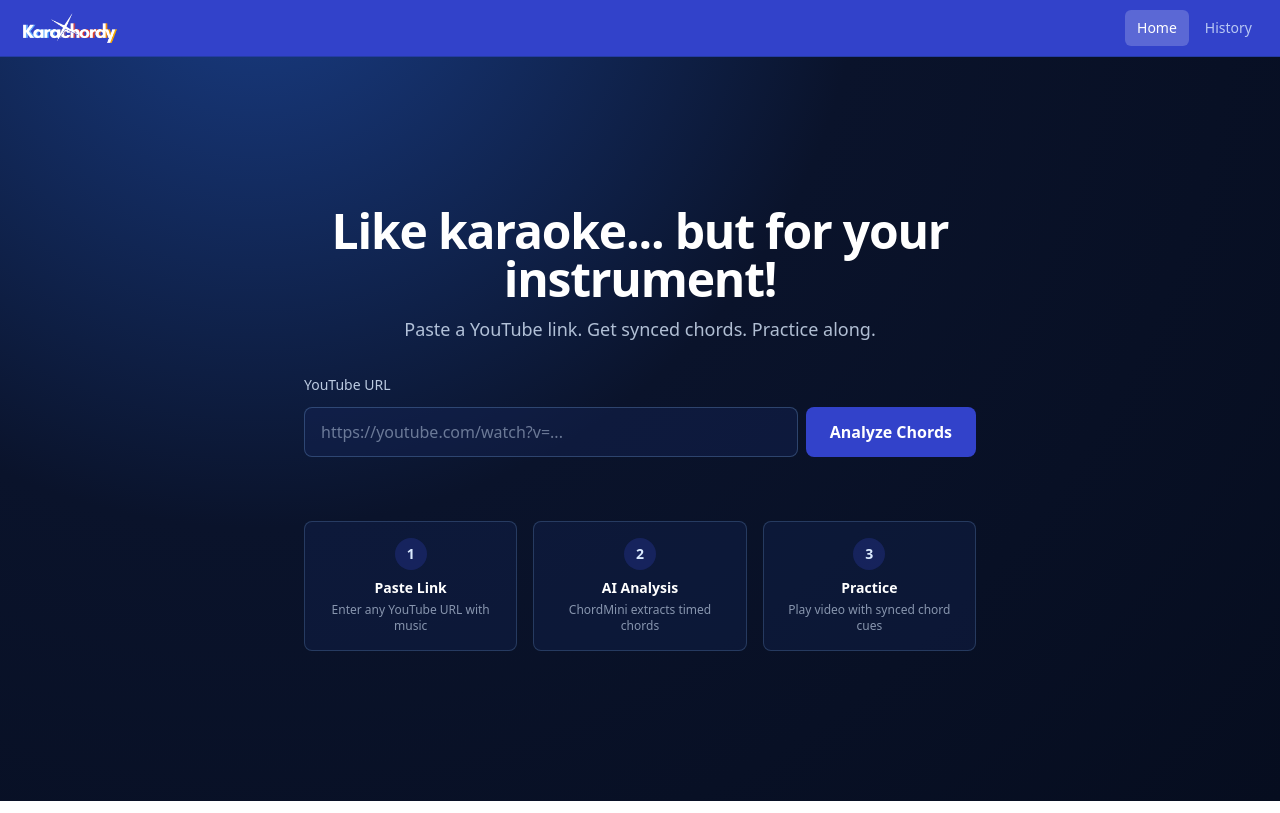
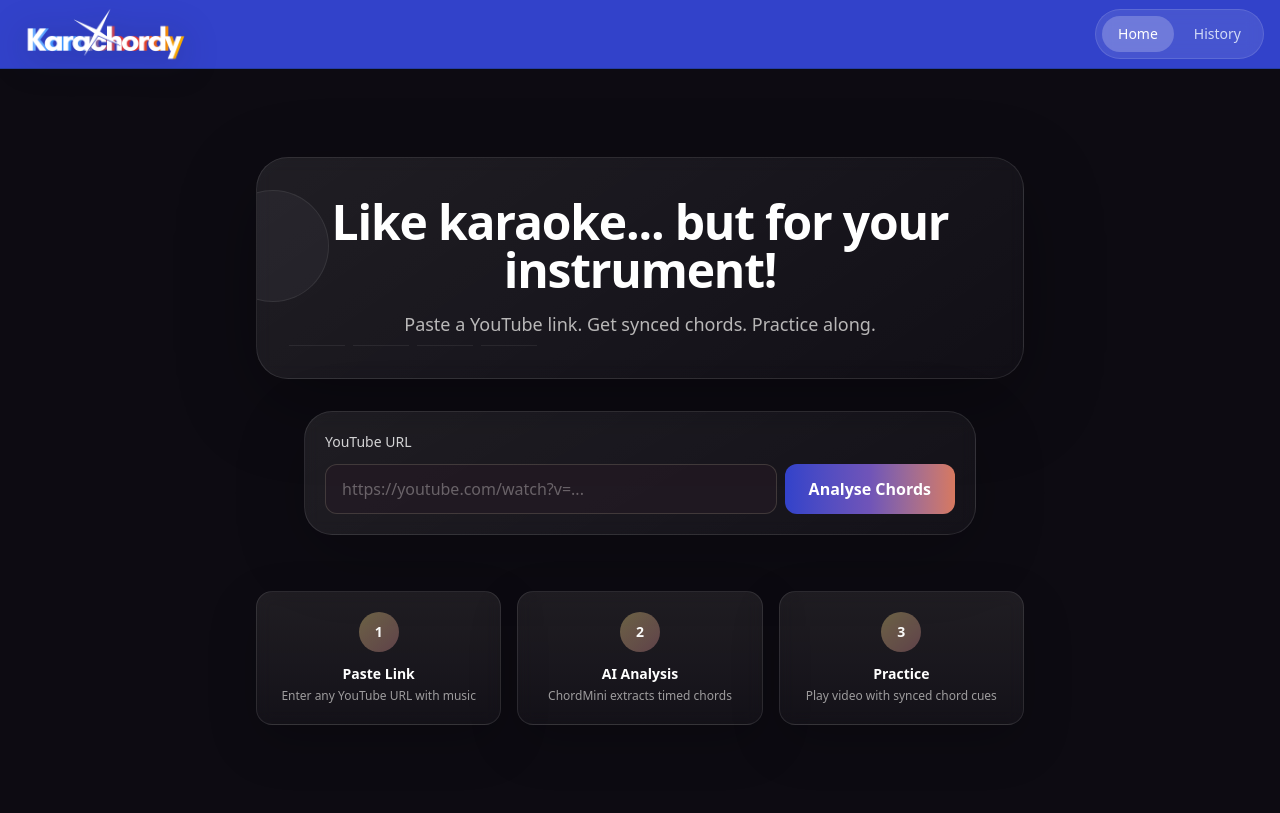
Before and after one commit to pranadh/unihack-2026, a Next.js app in the folder frontend/: page / in a window 1280 px wide. Built offline with nearby package versions, Linux system fonts and the light colour scheme.

Commit message:
feat: update ui

```diff
--- a/frontend/src/app/globals.css
+++ b/frontend/src/app/globals.css
@@ -1,8 +1,8 @@
 @import "tailwindcss";
 
 :root {
-  --background: #0a132b;
-  --foreground: #eef4ff;
+  --background: #120f1b;
+  --foreground: #f8efe7;
 }
 
 @theme inline {
@@ -13,9 +13,44 @@
 }
 
 body {
-  background: radial-gradient(circle at 20% -10%, #1a3f8a 0%, #0a132b 45%, #060d1f 100%);
+  min-height: 100vh;
+  position: relative;
+  isolation: isolate;
+  overflow-x: hidden;
+  background:
+    radial-gradient(circle at top left, rgba(226, 168, 95, 0.18), transparent 30%),
+    radial-gradient(circle at 85% 12%, rgba(217, 121, 95, 0.16), transparent 28%),
+    radial-gradient(circle at 50% 100%, rgba(109, 92, 161, 0.14), transparent 36%),
+    linear-gradient(180deg, #171220 0%, #100d17 52%, #0b0911 100%);
   color: var(--foreground);
   font-family: var(--font-sans), Arial, Helvetica, sans-serif;
+}
+
+body::before,
+body::after {
+  content: "";
+  position: fixed;
+  inset: auto;
+  pointer-events: none;
+  z-index: -1;
+  filter: blur(60px);
+  opacity: 0.7;
+}
+
+body::before {
+  top: 5rem;
+  left: -4rem;
+  width: 18rem;
+  height: 18rem;
+  background: rgba(226, 168, 95, 0.14);
+}
+
+body::after {
+  right: -5rem;
+  bottom: 12rem;
+  width: 20rem;
+  height: 20rem;
+  background: rgba(184, 106, 122, 0.16);
 }
 
 /* Smooth scrollbar for chord timeline */
@@ -28,10 +63,10 @@ body {
 }
 
 .overflow-y-auto::-webkit-scrollbar-thumb {
-  background: #37518b;
+  background: #7e5e58;
   border-radius: 3px;
 }
 
 .overflow-y-auto::-webkit-scrollbar-thumb:hover {
-  background: #4c6ab0;
+  background: #a4755d;
 }
--- a/frontend/src/app/layout.tsx
+++ b/frontend/src/app/layout.tsx
@@ -16,7 +16,7 @@ const geistMono = Geist_Mono({
 export const metadata: Metadata = {
   title: "Karachordy - Chord-Synced YouTube Practice",
   description:
-    "Paste a YouTube link and practice along with synchronized chord detection. Powered by ChordMini AI.",
+    "Paste a YouTube link and practise along with synchronised chord detection. Powered by ChordMini AI.",
 };
 
 export default function RootLayout({
--- a/frontend/src/app/page.tsx
+++ b/frontend/src/app/page.tsx
@@ -4,6 +4,24 @@ import { useState, useCallback } from "react";
 import { useRouter } from "next/navigation";
 import UrlInput from "@/components/UrlInput";
 import { recognizeChords } from "@/lib/api";
+
+const HOME_STEPS = [
+  {
+    step: "1",
+    title: "Paste Link",
+    desc: "Enter any YouTube URL with music",
+  },
+  {
+    step: "2",
+    title: "AI Analysis",
+    desc: "ChordMini extracts timed chords",
+  },
+  {
+    step: "3",
+    title: "Practice",
+    desc: "Play video with synced chord cues",
+  },
+];
 
 export default function Home() {
   const router = useRouter();
@@ -56,16 +74,28 @@ export default function Home() {
   );
 
   return (
-    <div className="flex min-h-[calc(100vh-3.5rem)] flex-col items-center justify-center px-4">
-      <div className="flex w-full max-w-2xl flex-col items-center gap-8">
+    <div className="flex min-h-[calc(100vh-3.5rem)] flex-col items-center justify-center bg-[#0d0b12] px-4 py-10">
+      <div className="flex w-full max-w-3xl flex-col items-center gap-8">
         {/* Hero */}
-        <div className="text-center">
-          <h1 className="text-4xl font-bold tracking-tight text-white sm:text-5xl">
-            Like karaoke... but for your instrument!
-          </h1>
-          <p className="mt-3 text-lg text-blue-100/80">
-            Paste a YouTube link. Get synced chords. Practice along.
-          </p>
+        <div className="relative w-full overflow-hidden rounded-[2rem] border border-white/10 bg-[linear-gradient(145deg,rgba(255,255,255,0.08),rgba(255,255,255,0.02))] px-6 py-10 shadow-[0_24px_80px_rgba(0,0,0,0.28)] backdrop-blur sm:px-10">
+          <div className="pointer-events-none absolute inset-0">
+            <div className="absolute -left-10 top-8 h-28 w-28 rounded-full border border-white/8 bg-white/4" />
+            <div className="absolute bottom-8 left-8 flex gap-2 opacity-60">
+              <span className="h-px w-14 bg-white/12" />
+              <span className="h-px w-14 bg-white/12" />
+              <span className="h-px w-14 bg-white/12" />
+              <span className="h-px w-14 bg-white/12" />
+            </div>
+          </div>
+
+          <div className="relative text-center">
+            <h1 className="text-4xl font-bold tracking-tight text-white sm:text-5xl">
+              Like karaoke... but for your instrument!
+            </h1>
+            <p className="mx-auto mt-4 max-w-2xl text-lg text-stone-200/78">
+              Paste a YouTube link. Get synced chords. Practice along.
+            </p>
+          </div>
         </div>
 
         {/* URL Input */}
@@ -73,49 +103,33 @@ export default function Home() {
 
         {/* Processing status */}
         {statusMessage && (
-          <div className="w-full max-w-2xl rounded-lg border border-blue-300/35 bg-blue-300/10 p-4">
+          <div className="w-full max-w-2xl rounded-2xl border border-amber-200/20 bg-amber-100/10 p-4 shadow-[0_12px_40px_rgba(217,121,95,0.12)] backdrop-blur">
             <div className="flex items-center gap-3">
-              <div className="h-5 w-5 animate-spin rounded-full border-2 border-blue-200 border-t-transparent" />
-              <p className="text-sm text-blue-100">{statusMessage}</p>
+              <div className="h-5 w-5 animate-spin rounded-full border-2 border-amber-200 border-t-transparent" />
+              <p className="text-sm text-stone-100">{statusMessage}</p>
             </div>
           </div>
         )}
 
         {/* Error */}
         {error && (
-          <div className="w-full max-w-2xl rounded-lg border border-red-300/35 bg-red-300/10 p-4">
+          <div className="w-full max-w-2xl rounded-2xl border border-rose-300/25 bg-rose-300/10 p-4 backdrop-blur">
             <p className="text-sm text-red-100">{error}</p>
           </div>
         )}
 
         {/* How it works */}
-        <div className="mt-8 grid w-full max-w-2xl grid-cols-1 gap-4 sm:grid-cols-3">
-          {[
-            {
-              step: "1",
-              title: "Paste Link",
-              desc: "Enter any YouTube URL with music",
-            },
-            {
-              step: "2",
-              title: "AI Analysis",
-              desc: "ChordMini extracts timed chords",
-            },
-            {
-              step: "3",
-              title: "Practice",
-              desc: "Play video with synced chord cues",
-            },
-          ].map((item) => (
+        <div className="mt-6 grid w-full max-w-3xl grid-cols-1 gap-4 sm:grid-cols-3">
+          {HOME_STEPS.map((item) => (
             <div
               key={item.step}
-              className="rounded-lg border border-blue-300/20 bg-blue-950/35 p-4 text-center"
+              className="rounded-2xl border border-white/10 bg-[linear-gradient(180deg,rgba(255,248,240,0.08),rgba(255,248,240,0.03))] p-5 text-center shadow-[0_18px_50px_rgba(0,0,0,0.18)] backdrop-blur"
             >
-              <div className="mx-auto mb-2 flex h-8 w-8 items-center justify-center rounded-full bg-[#3242CA]/25 text-sm font-bold text-blue-100">
+              <div className="mx-auto mb-3 flex h-10 w-10 items-center justify-center rounded-full bg-gradient-to-br from-amber-200/35 to-rose-300/30 text-sm font-bold text-stone-50">
                 {item.step}
               </div>
               <h3 className="text-sm font-semibold text-white">{item.title}</h3>
-              <p className="mt-1 text-xs text-blue-100/60">{item.desc}</p>
+              <p className="mt-1 text-xs text-stone-200/65">{item.desc}</p>
             </div>
           ))}
         </div>
--- a/frontend/src/components/ChordDiagram.tsx
+++ b/frontend/src/components/ChordDiagram.tsx
@@ -427,7 +427,7 @@ export default function ChordDiagram({ chord, size = 120 }: ChordDiagramProps) {
             width={stringX(lastString) - stringX(firstString) + dotR * 2}
             height={dotR * 2}
             rx={dotR}
-            fill="#4f5de0"
+            fill="#d7795f"
           />
         );
       })}
@@ -485,7 +485,7 @@ export default function ChordDiagram({ chord, size = 120 }: ChordDiagramProps) {
             cx={x}
             cy={y}
             r={dotR}
-            fill="#4f5de0"
+            fill="#d7795f"
           />
         );
       })}
--- a/frontend/src/components/FallingChords.tsx
+++ b/frontend/src/components/FallingChords.tsx
@@ -47,14 +47,14 @@ interface ChordColors {
 }
 
 const COLOR_PALETTE: ChordColors[] = [
-  { bg: "50,66,202", border: "#6f7ff0", text: "#dce5ff" },
-  { bg: "59,130,246", border: "#60a5fa", text: "#dbeafe" },
-  { bg: "14,116,144", border: "#22d3ee", text: "#cffafe" },
-  { bg: "30,64,175", border: "#93c5fd", text: "#dbeafe" },
-  { bg: "37,99,235", border: "#93c5fd", text: "#dbeafe" },
-  { bg: "3,105,161", border: "#7dd3fc", text: "#e0f2fe" },
-  { bg: "15,23,42", border: "#60a5fa", text: "#bfdbfe" },
-  { bg: "67,56,202", border: "#a5b4fc", text: "#e0e7ff" },
+  { bg: "215,121,95", border: "#f3b39b", text: "#fff0e7" },
+  { bg: "181,94,122", border: "#f0b1c3", text: "#ffe7ef" },
+  { bg: "112,84,184", border: "#c6b3ff", text: "#f0eaff" },
+  { bg: "190,143,75", border: "#f0d39e", text: "#fff4d7" },
+  { bg: "94,117,80", border: "#c7ddb9", text: "#edf7e6" },
+  { bg: "59,96,170", border: "#a7c2ff", text: "#e5eeff" },
+  { bg: "150,90,63", border: "#dfb295", text: "#fff0e4" },
+  { bg: "82,63,123", border: "#c0b3e9", text: "#eee8ff" },
 ];
 
 /** Assign a consistent color set to each unique chord name */
@@ -265,7 +265,7 @@ export default function FallingChords({
 
   if (chords.length === 0) {
     return (
-      <div className="flex h-full items-center justify-center text-blue-100/55">
+      <div className="flex h-full items-center justify-center text-stone-200/55">
         No chords detected
       </div>
     );
@@ -276,43 +276,43 @@ export default function FallingChords({
   return (
     <div className="flex h-full flex-col">
       {/* Top: prioritize current + next chord visibility */}
-      <div className="border-b border-blue-300/20 px-3 py-3 sm:px-4">
+      <div className="border-b border-white/8 px-3 py-3 sm:px-4">
         <div className="flex items-stretch justify-center gap-2 sm:gap-3">
-          <div className="flex min-w-0 flex-1 max-w-[260px] flex-col items-center rounded-lg border border-blue-300/35 bg-[#3242CA]/20 px-2 py-2">
-            <p className="text-[10px] uppercase tracking-wider text-blue-100/80">Now</p>
-            <p className="truncate text-3xl font-bold text-blue-100">
+          <div className="flex min-w-0 flex-1 max-w-[260px] flex-col items-center rounded-[1.25rem] border border-white/8 bg-[#1a1521] px-2 py-2">
+            <p className="text-[10px] uppercase tracking-wider text-stone-200/70">Now</p>
+            <p className="truncate text-3xl font-bold text-stone-50">
               {activeChord && activeChord.chord !== "N" ? activeChord.chord : "--"}
             </p>
             {activeChord && activeChord.chord !== "N" ? (
               <ChordDiagram chord={activeChord.chord} size={112} />
             ) : (
               <div className="flex h-[140px] w-[112px] items-center justify-center">
-                <span className="text-2xl text-blue-100/45">--</span>
+                <span className="text-2xl text-stone-200/40">--</span>
               </div>
             )}
           </div>
 
-          <div className="flex min-w-0 flex-1 max-w-[260px] flex-col items-center rounded-lg border border-blue-300/20 bg-blue-950/45 px-2 py-2">
-            <p className="text-[10px] uppercase tracking-wider text-blue-100/60">Next</p>
-            <p className="truncate text-3xl font-bold text-blue-50">
+          <div className="flex min-w-0 flex-1 max-w-[260px] flex-col items-center rounded-[1.25rem] border border-white/8 bg-[#15111b] px-2 py-2">
+            <p className="text-[10px] uppercase tracking-wider text-stone-200/60">Next</p>
+            <p className="truncate text-3xl font-bold text-stone-100">
               {nextChord ? nextChord.chord : "--"}
             </p>
             {nextChord ? (
               <ChordDiagram chord={nextChord.chord} size={100} />
             ) : (
               <div className="flex h-[125px] w-[100px] items-center justify-center">
-                <span className="text-2xl text-blue-100/35">--</span>
+                <span className="text-2xl text-stone-200/35">--</span>
               </div>
             )}
           </div>
         </div>
 
         <div className="mt-2 flex items-center justify-center gap-2 text-xs sm:text-sm">
-          <span className="font-medium text-blue-100/80">
+          <span className="font-medium text-stone-100/80">
             {formatTime(currentTime)} / {formatTime(durationSeconds)}
           </span>
           {nextChord ? (
-            <span className="text-blue-100/50">
+            <span className="text-stone-200/50">
               in {Math.max(0, nextChord.start - currentTime).toFixed(1)}s
             </span>
           ) : null}
@@ -322,12 +322,12 @@ export default function FallingChords({
       {/* Rising notes lane */}
       <div
         ref={containerRef}
-        className="relative flex-1 overflow-hidden bg-[#060d1f]/80"
+        className="relative flex-1 overflow-hidden bg-[#0f0c14]"
       >
         {/* Background lane lines (subtle grid) */}
         <div className="absolute inset-0 pointer-events-none">
           {/* Vertical center line */}
-          <div className="absolute left-1/2 top-0 h-full w-px -translate-x-1/2 bg-blue-300/20" />
+          <div className="absolute left-1/2 top-0 h-full w-px -translate-x-1/2 bg-white/7" />
           {/* Horizontal timing guides (look-ahead below hit line) */}
           {Array.from({ length: LOOK_AHEAD_SECONDS }, (_, i) => {
             const belowHitLine = containerHeight - hitLineY;
@@ -335,7 +335,7 @@ export default function FallingChords({
             return (
               <div
                 key={`guide-${i}`}
-                className="absolute left-0 right-0 h-px bg-blue-300/15"
+                className="absolute left-0 right-0 h-px bg-white/5"
                 style={{ top: y }}
               />
             );
@@ -347,7 +347,7 @@ export default function FallingChords({
           className="absolute left-0 right-0 z-10 flex items-center"
           style={{ top: hitLineY - 1 }}
         >
-          <div className="h-[2px] w-full bg-blue-300/80 shadow-[0_0_8px_rgba(147,197,253,0.45)]" />
+          <div className="h-[2px] w-full bg-stone-100/70 shadow-[0_0_8px_rgba(255,255,255,0.12)]" />
         </div>
 
         {/* Hit zone glow */}
@@ -357,7 +357,7 @@ export default function FallingChords({
             top: hitLineY - 20,
             height: 40,
             background:
-              "linear-gradient(to bottom, transparent, rgba(147,197,253,0.12), transparent)",
+              "linear-gradient(to bottom, transparent, rgba(255,255,255,0.06), transparent)",
           }}
         />
 
@@ -378,7 +378,7 @@ export default function FallingChords({
                 data-end={chord.end}
                 className={`absolute left-2 right-2 z-20 flex items-center justify-center rounded-lg border-l-4 will-change-transform ${
                   isActive
-                    ? "ring-2 ring-blue-200/60 shadow-lg shadow-blue-400/20"
+                    ? "ring-2 ring-white/35 shadow-lg shadow-white/5"
                     : isPast
                       ? "opacity-40"
                       : ""
@@ -397,7 +397,7 @@ export default function FallingChords({
                 >
                   {chord.chord}
                 </span>
-                <span className="ml-2 text-[11px] text-blue-100/50">
+                <span className="ml-2 text-[11px] text-stone-200/45">
                   {formatTime(chord.start)}
                 </span>
               </button>
@@ -408,7 +408,7 @@ export default function FallingChords({
         {/* "Now" timestamp at hit line */}
         <div
           ref={nowLabelRef}
-          className="absolute left-1 z-10 text-[10px] font-mono text-blue-200/70 pointer-events-none"
+          className="absolute left-1 z-10 text-[10px] font-mono text-stone-200/60 pointer-events-none"
           style={{ top: Math.max(0, hitLineY - 14) }}
         >
           {formatTime(currentTime)}
--- a/frontend/src/components/Navbar.tsx
+++ b/frontend/src/components/Navbar.tsx
@@ -14,23 +14,23 @@ export default function Navbar() {
 
   return (
     <nav className="border-b border-blue-900/60 bg-[#3242CA]">
-      <div className="mx-auto flex h-14 max-w-7xl items-center justify-between px-4">
+      <div className="mx-auto flex h-17 max-w-7xl items-center justify-between px-4">
         <Link
           href="/"
-          className="inline-flex items-center"
+          className="relative z-10 inline-flex items-center"
           aria-label="Karachordy home"
         >
           <Image
             src="/karachordy_colour.png"
             alt="Karachordy"
-            width={180}
-            height={36}
+            width={300}
+            height={60}
             priority
-            className="h-9 w-auto"
+            className="h-[3.75rem] w-auto drop-shadow-[0_6px_18px_rgba(14,18,45,0.28)]"
           />
         </Link>
 
-        <div className="flex items-center gap-1">
+        <div className="relative z-10 flex items-center gap-1 rounded-full border border-white/12 bg-white/10 p-1.5 backdrop-blur">
           {NAV_ITEMS.map((item) => {
             const isActive =
               item.href === "/"
@@ -41,10 +41,10 @@ export default function Navbar() {
               <Link
                 key={item.href}
                 href={item.href}
-                className={`rounded-md px-3 py-2 text-sm font-medium transition-colors ${
+                className={`rounded-full px-4 py-2 text-sm font-medium transition-all ${
                   isActive
-                    ? "bg-white/20 text-white"
-                    : "text-blue-100/80 hover:bg-white/10 hover:text-white"
+                    ? "bg-white/22 text-white"
+                    : "text-blue-50/82 hover:bg-white/10 hover:text-white"
                 }`}
                 aria-current={isActive ? "page" : undefined}
               >
--- a/frontend/src/components/PlaybackControls.tsx
+++ b/frontend/src/components/PlaybackControls.tsx
@@ -13,7 +13,7 @@ export default function PlaybackControls({
 }: PlaybackControlsProps) {
   return (
     <div className="flex items-center gap-2">
-      <span className="text-xs text-blue-100/65">Speed:</span>
+      <span className="text-xs text-stone-200/65">Speed:</span>
       <div className="flex gap-1">
         {RATES.map((rate) => (
           <button
@@ -22,7 +22,7 @@ export default function PlaybackControls({
             className={`min-w-[44px] min-h-[44px] rounded-md px-2 py-1 text-sm font-medium transition-colors ${
               playbackRate === rate
                 ? "bg-[#3242CA] text-white"
-                : "bg-blue-950/60 text-blue-100/75 hover:bg-blue-900/70 hover:text-white"
+                : "bg-white/6 text-stone-200/75 hover:bg-white/10 hover:text-white"
             }`}
             aria-label={`Set playback speed to ${rate}x`}
             aria-pressed={playbackRate === rate}
--- a/frontend/src/components/UrlInput.tsx
+++ b/frontend/src/components/UrlInput.tsx
@@ -38,11 +38,11 @@ export default function UrlInput({ onSubmit, isLoading }: UrlInputProps) {
 
   return (
     <form onSubmit={handleSubmit} className="w-full max-w-2xl">
-      <div className="flex flex-col gap-3">
-        <label htmlFor="youtube-url" className="text-sm font-medium text-blue-100/85">
+      <div className="flex flex-col gap-3 rounded-[1.75rem] border border-white/10 bg-[linear-gradient(150deg,rgba(255,255,255,0.08),rgba(255,255,255,0.03))] p-4 shadow-[0_20px_70px_rgba(0,0,0,0.22)] backdrop-blur sm:p-5">
+        <label htmlFor="youtube-url" className="text-sm font-medium text-stone-100/85">
           YouTube URL
         </label>
-        <div className="flex gap-2">
+        <div className="flex flex-col gap-2 sm:flex-row">
           <input
             id="youtube-url"
             type="url"
@@ -52,7 +52,7 @@ export default function UrlInput({ onSubmit, isLoading }: UrlInputProps) {
               if (error) validate(e.target.value);
             }}
             placeholder="https://youtube.com/watch?v=..."
-            className="flex-1 rounded-lg border border-blue-300/25 bg-blue-950/45 px-4 py-3 text-base text-white placeholder-blue-100/45 outline-none transition-colors focus:border-[#4f5de0] focus:ring-1 focus:ring-[#4f5de0]"
+            className="flex-1 rounded-xl border border-amber-100/15 bg-[#241a24]/70 px-4 py-3 text-base text-white placeholder-stone-300/40 outline-none transition-colors focus:border-amber-300/50 focus:ring-1 focus:ring-amber-300/45"
             disabled={isLoading}
             aria-describedby={error ? "url-error" : undefined}
             aria-invalid={error ? "true" : "false"}
@@ -60,7 +60,7 @@ export default function UrlInput({ onSubmit, isLoading }: UrlInputProps) {
           <button
             type="submit"
             disabled={isLoading}
-            className="rounded-lg bg-[#3242CA] px-6 py-3 text-base font-semibold text-white transition-colors hover:bg-[#2b3ab2] focus:outline-none focus:ring-2 focus:ring-[#4f5de0] focus:ring-offset-2 focus:ring-offset-[#0a132b] disabled:cursor-not-allowed disabled:opacity-50"
+            className="rounded-xl bg-gradient-to-r from-[#3242CA] via-[#7054b8] to-[#d7795f] px-6 py-3 text-base font-semibold text-white transition-all hover:brightness-110 focus:outline-none focus:ring-2 focus:ring-amber-200/60 focus:ring-offset-2 focus:ring-offset-[#120f1b] disabled:cursor-not-allowed disabled:opacity-50"
           >
             {isLoading ? (
               <span className="flex items-center gap-2">
@@ -86,12 +86,12 @@ export default function UrlInput({ onSubmit, isLoading }: UrlInputProps) {
                 Processing
               </span>
             ) : (
-              "Analyze Chords"
+              "Analyse Chords"
             )}
           </button>
         </div>
         {error && (
-          <p id="url-error" className="text-sm text-red-100" role="alert">
+          <p id="url-error" className="text-sm text-rose-100" role="alert">
             {error}
           </p>
         )}
```
Also changed, not shown: frontend/src/app/history/page.tsx (+6 -6 lines), frontend/src/app/play/page.tsx (+14 -14 lines), frontend/src/components/ChordTimeline.tsx (+10 -10 lines), frontend/src/components/StatusPanel.tsx (+9 -9 lines).
